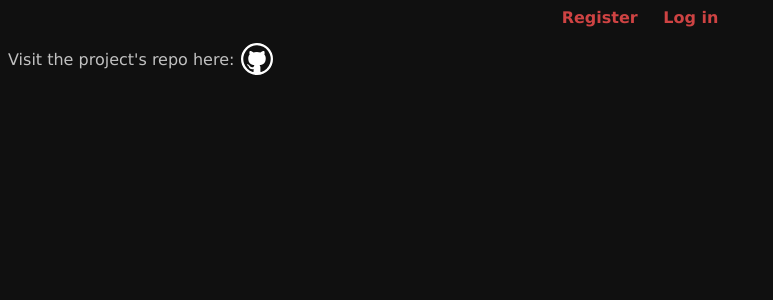
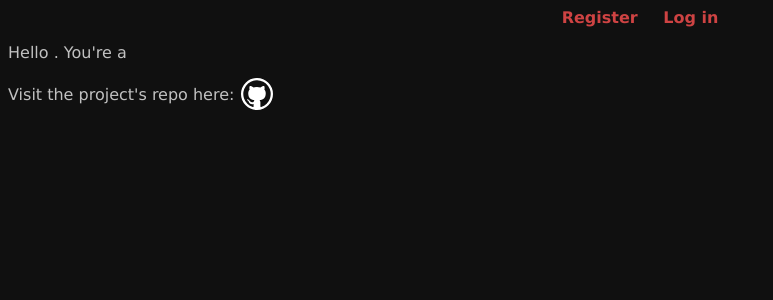
Before and after one commit to WiktorM413/meeting-scheduling-platform, a React (Vite) app in the folder frontend/: page /home in a window 1280 px wide. Shown: the top 300 px of the page, without its empty margins (0-773 px from the left). Built offline with nearby package versions, Linux system fonts and the light colour scheme; no server answers.

Commit message:
Display extra information about the user on the home page

```diff
--- a/frontend/src/Home/Index.tsx
+++ b/frontend/src/Home/Index.tsx
@@ -6,6 +6,6 @@ export default function Index()
 	const { userData } = useAuth();
 
 	return (
-		<><p>{userData?.email}</p></>
+		<><p>Hello {userData?.firstname} {userData?.lastname}. You're a {userData?.userGroup?.type}</p></>
 	);
 }
```
